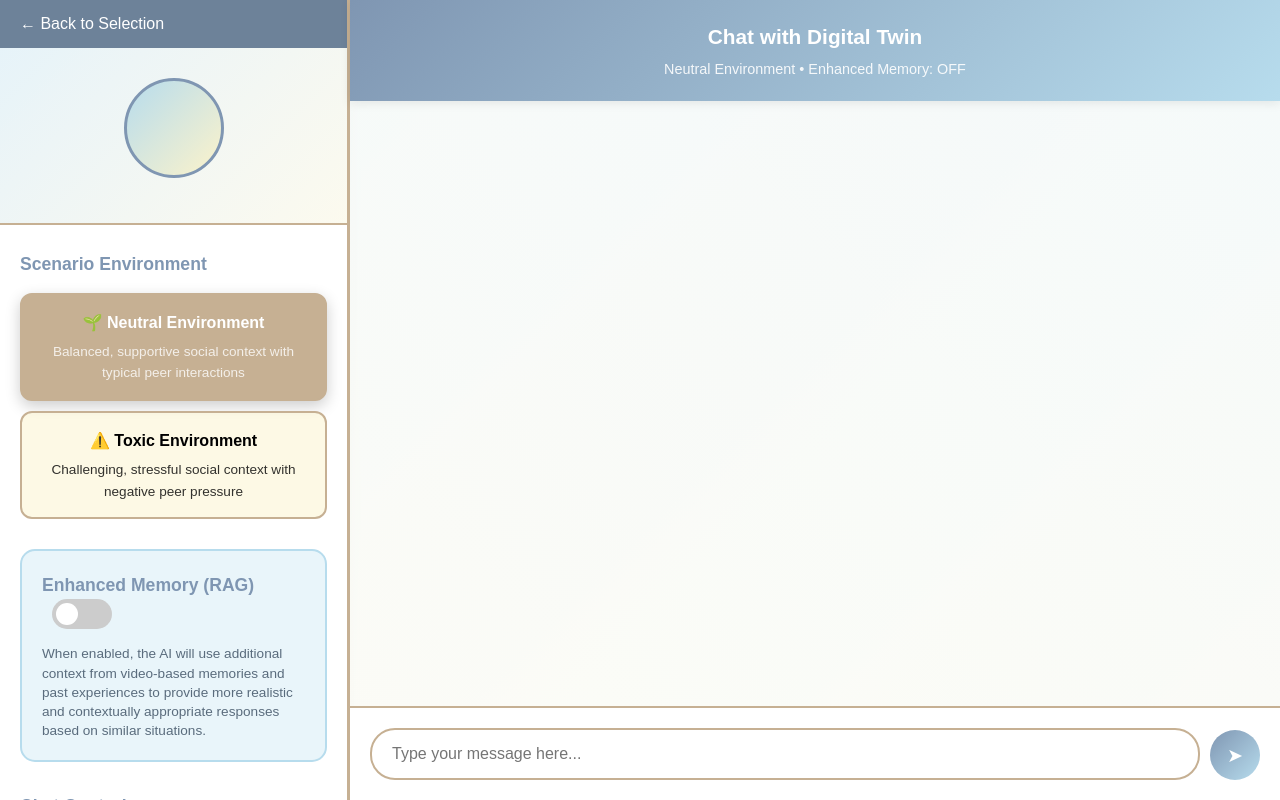
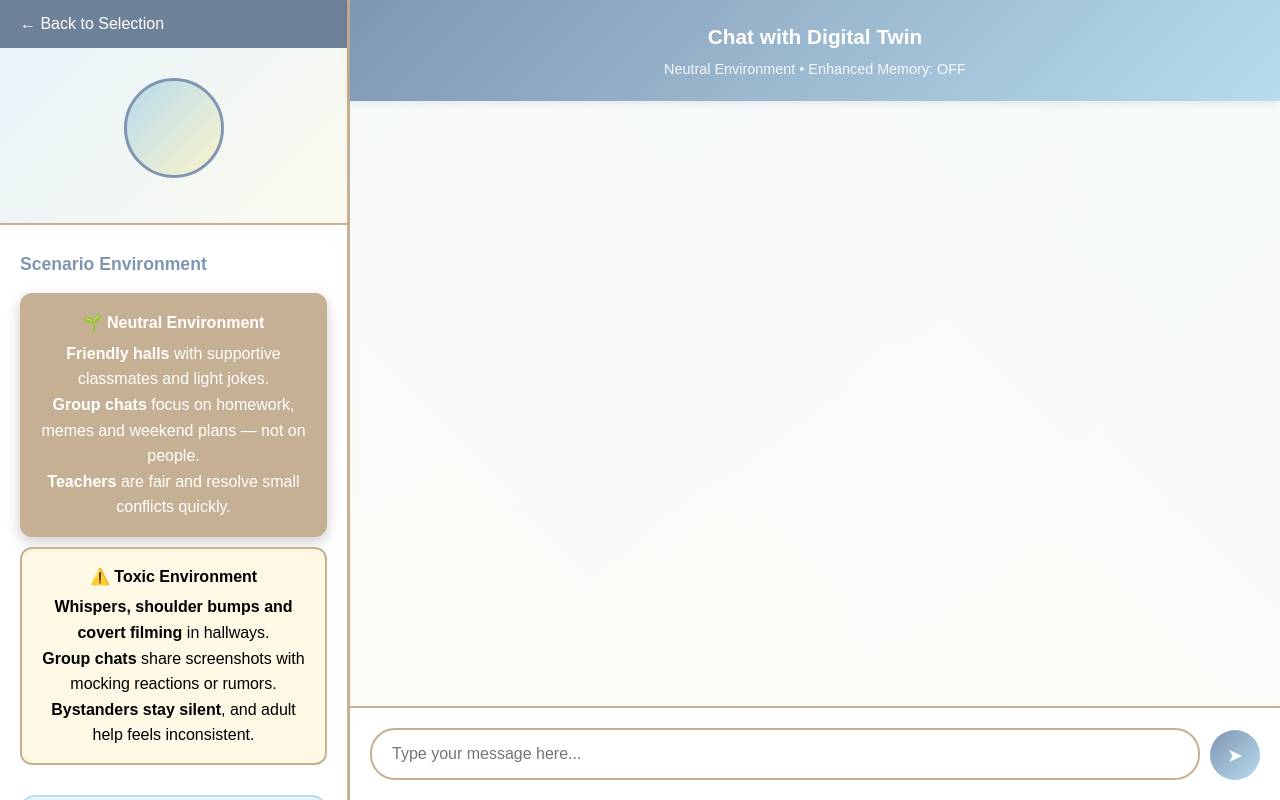
Before and after one commit to Adaptivedesign-AI/rag-chat-adolescents, a Flask app: template templates/chat.html in a window 1280 px wide. Run offline with Flask 3, Linux system fonts and the light colour scheme; the template is opened without the code that fills it, so the values that code supplies are empty.

Commit message:
Update chat.html

```diff
--- a/templates/chat.html
+++ b/templates/chat.html
@@ -31,11 +31,19 @@
                 <div class="scenario-options">
                     <div class="scenario-option active" data-scenario="neutral">
                         <div class="scenario-title">🌱 Neutral Environment</div>
-                        <div class="scenario-description">Balanced, supportive social context with typical peer interactions</div>
+                        <div class="scenario-description-detailed">
+                            <strong>Friendly halls</strong> with supportive classmates and light jokes.<br>
+                            <strong>Group chats</strong> focus on homework, memes and weekend plans — not on people.<br>
+                            <strong>Teachers</strong> are fair and resolve small conflicts quickly.
+                        </div>
                     </div>
                     <div class="scenario-option" data-scenario="toxic">
                         <div class="scenario-title">⚠️ Toxic Environment</div>
-                        <div class="scenario-description">Challenging, stressful social context with negative peer pressure</div>
+                        <div class="scenario-description-detailed">
+                            <strong>Whispers, shoulder bumps and covert filming</strong> in hallways.<br>
+                            <strong>Group chats</strong> share screenshots with mocking reactions or rumors.<br>
+                            <strong>Bystanders stay silent</strong>, and adult help feels inconsistent.
+                        </div>
                     </div>
                 </div>
             </div>
```
